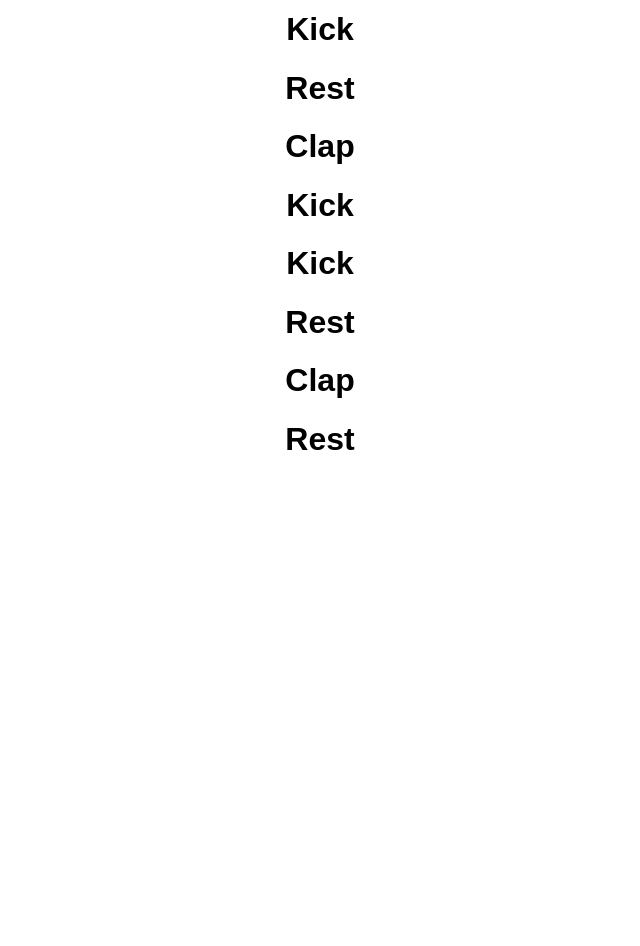
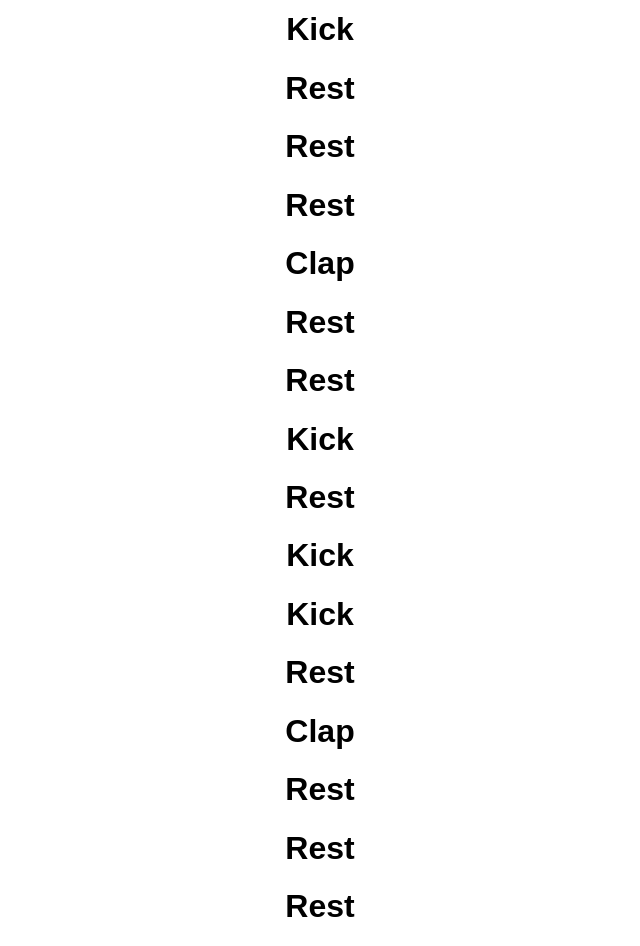
Before and after one commit to poenneby/react-tunes, a React app: page / in a window 1280 px wide. Shown: the part 200-1146 px from the top of the page, without its empty margins (320-960 px from the left). Before the commit the page ends 800 px from the top, so only its background shows below. Built offline with nearby package versions, Linux system fonts and the light colour scheme; no server answers.

Commit message:
Update that beat

```diff
--- a/src/App.js
+++ b/src/App.js
@@ -32,8 +32,8 @@ class Rest extends Component {
 
 class Track extends Component {
   render() {
-    const tempo = 60;
-    const subDivision = 2;
+    const tempo = 100;
+    const subDivision = this.props.subDivision || 4;
     const noteOffset = 60 / tempo / subDivision;
     return (<div>
       {this.props.children.map((component, index) => {
@@ -63,14 +63,22 @@ class App extends Component {
         <div className="App-header">
           <h2>Welcome to React Tunes</h2>
         </div>
-        <Track>
+        <Track subDivision={4} >
           <Kick playSound={playSound(context)} {...this.state} />
           <Rest />
+          <Rest />
+          <Rest />
           <Clap playSound={playSound(context)} {...this.state} />
+          <Rest />
+          <Rest />
+          <Kick playSound={playSound(context)} {...this.state} />
+          <Rest />
           <Kick playSound={playSound(context)} {...this.state} />
           <Kick playSound={playSound(context)} {...this.state} />
           <Rest />
           <Clap playSound={playSound(context)} {...this.state} />
+          <Rest />
+          <Rest />
           <Rest />
         </Track>
       </div>
```
